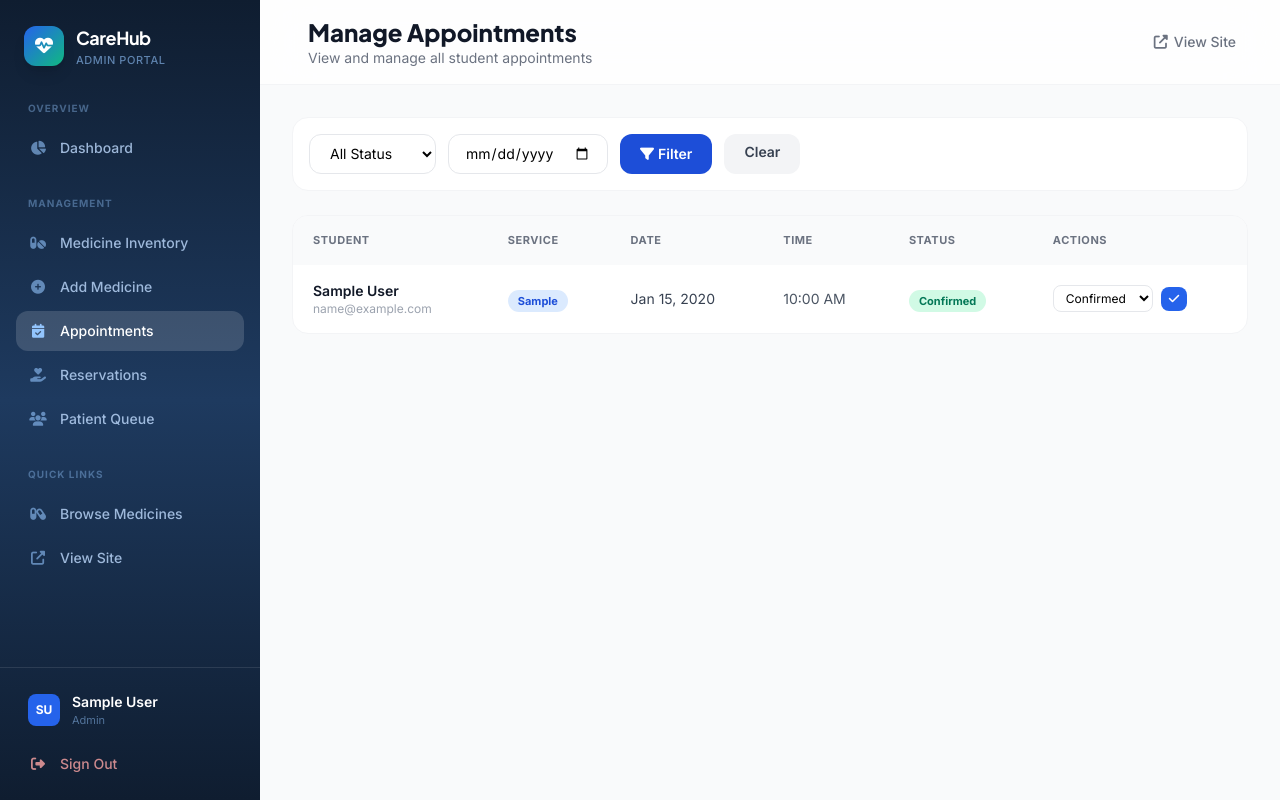
After one commit to dev-lou/clinic, a Flask app: page /appointments/admin in a window 1280 px wide. The commit adds this page. Run offline with Flask 3, Linux system fonts and the light colour scheme; a user stored in the database is signed in; tables that the repository leaves empty hold one stand-in row (values such as "Sample post"); some libraries are stand-ins or nearby versions.

Commit message:
feat: add dedicated admin pages for appointments and reservations management

```diff
--- /dev/null
+++ b/templates/admin_appointments.html
@@ -0,0 +1,122 @@
+{% extends "admin_base.html" %}
+{% set active_page = 'appointments' %}
+
+{% block title %}Manage Appointments{% endblock %}
+{% block page_title %}Manage Appointments{% endblock %}
+{% block page_subtitle %}View and manage all student appointments{% endblock %}
+
+{% block content %}
+<div class="space-y-6">
+    <!-- Filter bar -->
+    <div class="bg-white rounded-2xl border border-gray-100 p-4">
+        <form method="GET" class="flex flex-col sm:flex-row gap-3">
+            <select name="status"
+                class="px-4 py-2 rounded-xl border border-gray-200 focus:border-primary-500 focus:ring-2 focus:ring-primary-500/20 outline-none transition-all text-sm bg-white">
+                <option value="all" {% if filter_status=='all' %}selected{% endif %}>All Status</option>
+                <option value="Pending" {% if filter_status=='Pending' %}selected{% endif %}>Pending</option>
+                <option value="Confirmed" {% if filter_status=='Confirmed' %}selected{% endif %}>Confirmed</option>
+                <option value="Completed" {% if filter_status=='Completed' %}selected{% endif %}>Completed</option>
+                <option value="Cancelled" {% if filter_status=='Cancelled' %}selected{% endif %}>Cancelled</option>
+            </select>
+            <input type="date" name="date" value="{{ request.args.get('date', '') }}"
+                class="px-4 py-2 rounded-xl border border-gray-200 focus:border-primary-500 focus:ring-2 focus:ring-primary-500/20 outline-none transition-all text-sm">
+            <button type="submit"
+                class="px-5 py-2 bg-primary-700 text-white rounded-xl font-semibold text-sm hover:bg-primary-800 transition-all">
+                <i class="fas fa-filter mr-1"></i>Filter
+            </button>
+            <a href="{{ url_for('appointments.admin_list') }}"
+                class="px-5 py-2 bg-gray-100 text-gray-700 rounded-xl font-semibold text-sm hover:bg-gray-200 transition-all text-center">
+                Clear
+            </a>
+        </form>
+    </div>
+
+    <!-- Appointments table -->
+    <div class="bg-white rounded-2xl border border-gray-100 overflow-hidden">
+        <div class="overflow-x-auto">
+            <table class="w-full">
+                <thead class="bg-gray-50">
+                    <tr>
+                        <th class="px-5 py-4 text-left text-[11px] font-bold text-gray-500 uppercase tracking-wider">
+                            Student</th>
+                        <th
+                            class="px-5 py-4 text-left text-[11px] font-bold text-gray-500 uppercase tracking-wider hidden md:table-cell">
+                            Service</th>
+                        <th class="px-5 py-4 text-left text-[11px] font-bold text-gray-500 uppercase tracking-wider">
+                            Date</th>
+                        <th
+                            class="px-5 py-4 text-left text-[11px] font-bold text-gray-500 uppercase tracking-wider hidden sm:table-cell">
+                            Time</th>
+                        <th class="px-5 py-4 text-left text-[11px] font-bold text-gray-500 uppercase tracking-wider">
+                            Status</th>
+                        <th class="px-5 py-4 text-left text-[11px] font-bold text-gray-500 uppercase tracking-wider">
+                            Actions</th>
+                    </tr>
+                </thead>
+                <tbody class="divide-y divide-gray-100">
+                    {% for appt in appointments %}
+                    <tr class="hover:bg-gray-50 transition-colors">
+                        <td class="px-5 py-4">
+                            <p class="text-sm font-semibold text-gray-900">{{ appt.student.first_name }} {{
+                                appt.student.last_name }}</p>
+                            <p class="text-xs text-gray-400">{{ appt.student.email }}</p>
+                        </td>
+                        <td class="px-5 py-4 hidden md:table-cell">
+                            <span
+                                class="px-2.5 py-1 rounded-full text-[11px] font-bold {% if appt.service_type == 'Dental' %}bg-purple-100 text-purple-700{% else %}bg-blue-100 text-blue-700{% endif %}">
+                                {{ appt.service_type }}
+                            </span>
+                        </td>
+                        <td class="px-5 py-4 text-sm text-gray-700">{{ appt.appointment_date.strftime('%b %d, %Y') }}
+                        </td>
+                        <td class="px-5 py-4 text-sm text-gray-600 hidden sm:table-cell">{{
+                            appt.start_time.strftime('%I:%M %p') }}</td>
+                        <td class="px-5 py-4">
+                            <span class="px-2.5 py-1 rounded-full text-[11px] font-bold
+                                {% if appt.status == 'Confirmed' %}bg-emerald-100 text-emerald-700
+                                {% elif appt.status == 'Pending' %}bg-amber-100 text-amber-700
+                                {% elif appt.status == 'Completed' %}bg-gray-100 text-gray-600
+                                {% else %}bg-red-100 text-red-600{% endif %}">
+                                {{ appt.status }}
+                            </span>
+                        </td>
+                        <td class="px-5 py-4">
+                            <form method="POST"
+                                action="{{ url_for('appointments.admin_update_status', appointment_id=appt.id) }}"
+                                class="inline-flex items-center gap-2">
+                                <input type="hidden" name="csrf_token" value="{{ csrf_token() }}">
+                                <select name="status"
+                                    class="px-2 py-1 rounded-lg border border-gray-200 text-xs focus:border-primary-500 focus:ring-1 focus:ring-primary-500/20 outline-none bg-white">
+                                    <option value="Pending" {% if appt.status=='Pending' %}selected{% endif %}>Pending
+                                    </option>
+                                    <option value="Confirmed" {% if appt.status=='Confirmed' %}selected{% endif %}>
+                                        Confirmed</option>
+                                    <option value="Completed" {% if appt.status=='Completed' %}selected{% endif %}>
+                                        Completed</option>
+                                    <option value="Cancelled" {% if appt.status=='Cancelled' %}selected{% endif %}>
+                                        Cancelled</option>
+                                </select>
+                                <button type="submit"
+                                    class="px-2 py-1 bg-primary-600 text-white rounded-lg text-xs font-semibold hover:bg-primary-700 transition-colors">
+                                    <i class="fas fa-check"></i>
+                                </button>
+                            </form>
+                        </td>
+                    </tr>
+                    {% else %}
+                    <tr>
+                        <td colspan="6" class="px-5 py-12 text-center">
+                            <div
+                                class="w-14 h-14 bg-gray-100 rounded-2xl flex items-center justify-center mx-auto mb-3">
+                                <i class="fas fa-calendar-times text-gray-300 text-xl"></i>
+                            </div>
+                            <p class="text-sm text-gray-400 font-medium">No appointments found</p>
+                        </td>
+                    </tr>
+                    {% endfor %}
+                </tbody>
+            </table>
+        </div>
+    </div>
+</div>
+{% endblock %}
--- a/templates/admin_base.html
+++ b/templates/admin_base.html
@@ -140,6 +140,20 @@
                     class="fas fa-plus-circle w-5 text-center {% if active_page == 'add_medicine' %}text-blue-300{% else %}text-blue-300/60{% endif %}"></i><span>Add
                     Medicine</span>
             </a>
+            <a href="{{ url_for('appointments.admin_list') }}"
+                class="sidebar-link {% if active_page == 'appointments' %}active{% endif %} flex items-center space-x-3 px-3 py-2.5 rounded-xl text-sm font-medium {% if active_page != 'appointments' %}text-blue-200/80{% endif %}">
+                <i
+                    class="fas fa-calendar-check w-5 text-center {% if active_page == 'appointments' %}text-blue-300{% else %}text-blue-300/60{% endif %}"></i><span>Appointments</span>
+            </a>
+            <a href="{{ url_for('reservations.admin_list') }}"
+                class="sidebar-link {% if active_page == 'reservations' %}active{% endif %} flex items-center space-x-3 px-3 py-2.5 rounded-xl text-sm font-medium {% if active_page != 'reservations' %}text-blue-200/80{% endif %}">
+                <i
+                    class="fas fa-hand-holding-heart w-5 text-center {% if active_page == 'reservations' %}text-blue-300{% else %}text-blue-300/60{% endif %}"></i><span>Reservations</span>
+            </a>
+            <a href="/admin#queue-section"
+                class="sidebar-link flex items-center space-x-3 px-3 py-2.5 rounded-xl text-sm font-medium text-blue-200/80">
+                <i class="fas fa-users w-5 text-center text-blue-300/60"></i><span>Patient Queue</span>
+            </a>
 
             <p class="text-[10px] text-blue-300/40 font-bold uppercase tracking-widest px-3 pt-5 pb-2">Quick Links</p>
             <a href="{{ url_for('reservations.view_medicines') }}"
@@ -208,6 +222,20 @@
                         class="fas fa-plus-circle w-5 text-center {% if active_page == 'add_medicine' %}text-blue-300{% else %}text-blue-300/60{% endif %}"></i><span>Add
                         Medicine</span>
                 </a>
+                <a href="{{ url_for('appointments.admin_list') }}"
+                    class="sidebar-link {% if active_page == 'appointments' %}active{% endif %} flex items-center space-x-3 px-3 py-2.5 rounded-xl text-sm font-medium {% if active_page != 'appointments' %}text-blue-200/80{% endif %}">
+                    <i
+                        class="fas fa-calendar-check w-5 text-center {% if active_page == 'appointments' %}text-blue-300{% else %}text-blue-300/60{% endif %}"></i><span>Appointments</span>
+                </a>
+                <a href="{{ url_for('reservations.admin_list') }}"
+                    class="sidebar-link {% if active_page == 'reservations' %}active{% endif %} flex items-center space-x-3 px-3 py-2.5 rounded-xl text-sm font-medium {% if active_page != 'reservations' %}text-blue-200/80{% endif %}">
+                    <i
+                        class="fas fa-hand-holding-heart w-5 text-center {% if active_page == 'reservations' %}text-blue-300{% else %}text-blue-300/60{% endif %}"></i><span>Reservations</span>
+                </a>
+                <a href="/admin#queue-section"
+                    class="sidebar-link flex items-center space-x-3 px-3 py-2.5 rounded-xl text-sm font-medium text-blue-200/80">
+                    <i class="fas fa-users w-5 text-center text-blue-300/60"></i><span>Patient Queue</span>
+                </a>
 
                 <p class="text-[10px] text-blue-300/40 font-bold uppercase tracking-widest px-3 pt-6 pb-2">Quick Links
                 </p>
@@ -253,7 +281,8 @@
                                 %}Dashboard{% endblock %}</h2>
                             <p class="text-sm text-gray-500 hidden sm:block">{% block page_subtitle %}Welcome back,
                                 <span class="font-semibold text-primary-700">{{ current_user.first_name }}</span>{%
-                                endblock %}</p>
+                                endblock %}
+                            </p>
                         </div>
                     </div>
                     <div class="flex items-center space-x-2">
```
Also changed, not shown: appointments.py (+59 -0 lines), reservations.py (+47 -0 lines), templates/admin_reservations.html (added, +104 -0 lines).
